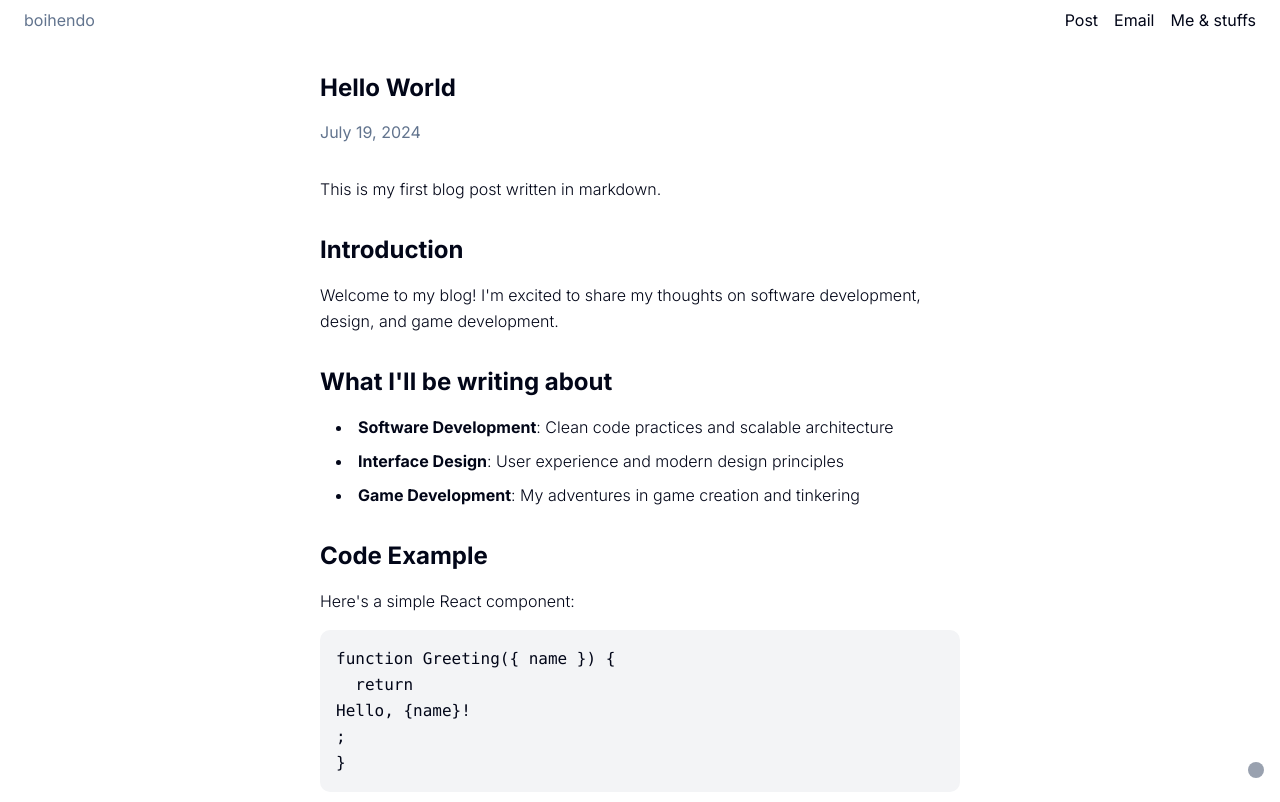
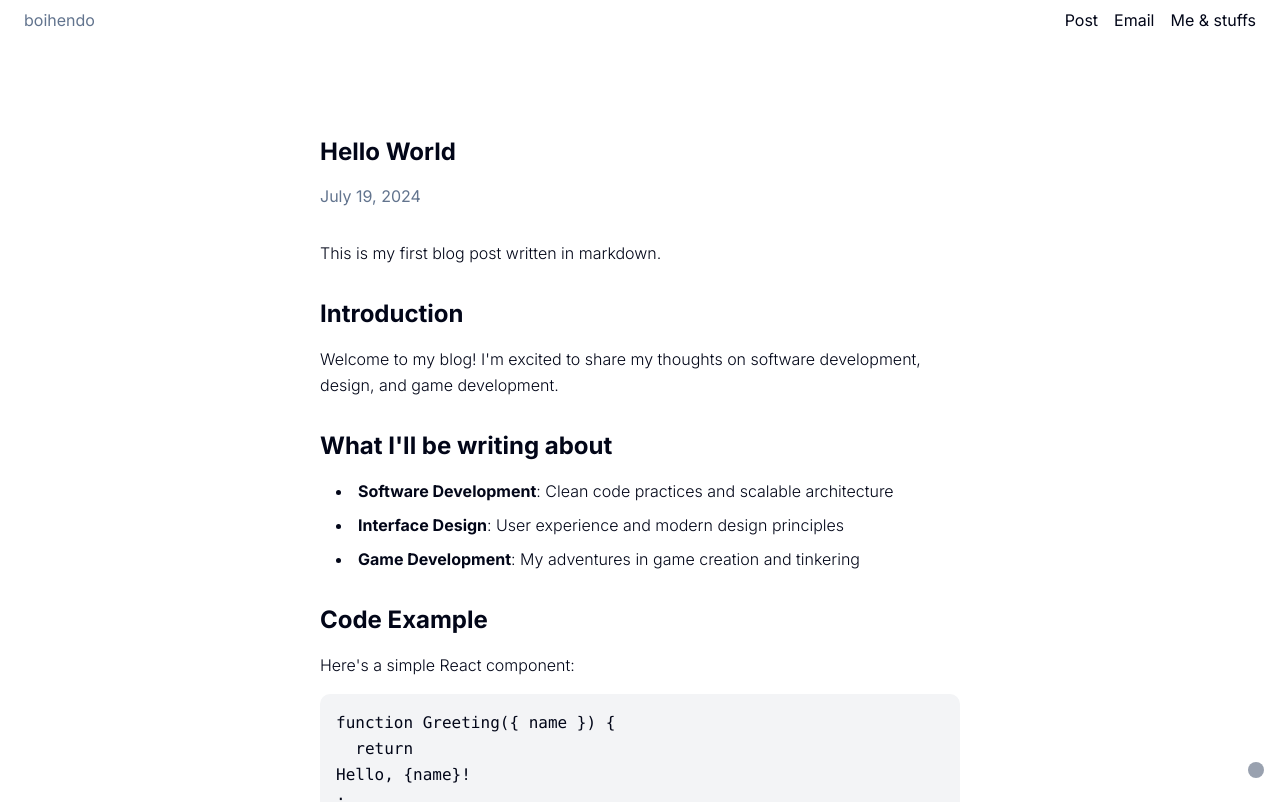
Before and after one commit to Hendo10X/hendo.me, a Next.js app: page /posts/hello-world in a window 1280 px wide. Shown: the top 802 px of the page. Built offline with nearby package versions, Linux system fonts and the light colour scheme.

Commit message:
Enhance PostPage layout with flexbox for improved alignment and spacing.

```diff
--- a/app/posts/[slug]/page.tsx
+++ b/app/posts/[slug]/page.tsx
@@ -16,7 +16,7 @@ export default async function PostPage({ params }: PostPageProps) {
   }
 
   return (
-    <div className="min-h-screen bg-background text-foreground">
+    <div className="min-h-screen bg-background text-foreground flex flex-col items-center justify-center w-full gap-16 px-4 py-16">
       <div className="w-full max-w-md sm:max-w-2xl mx-auto px-4 py-8">
         <article className="font-inter">
           <header className="mb-8">
```
